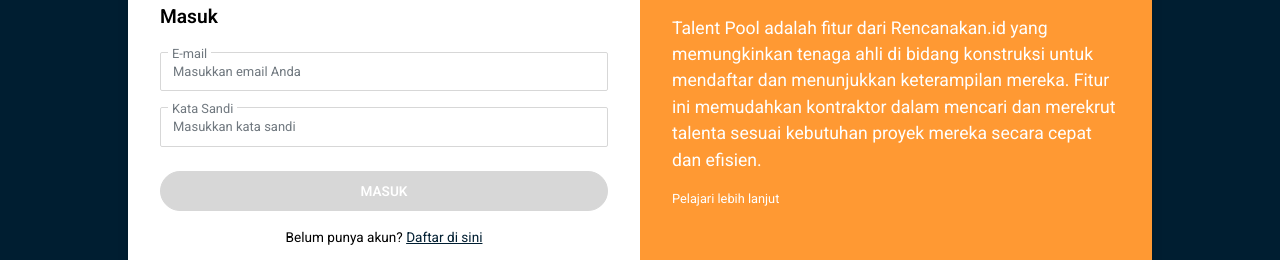
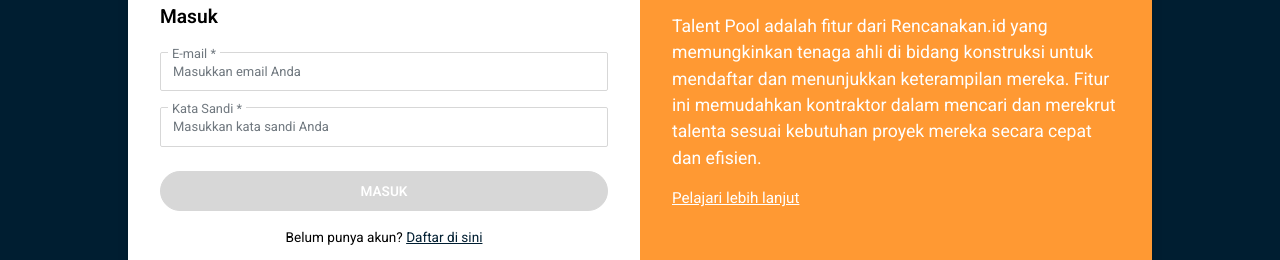
Before and after one commit to Rencanakan-id/rencanakan-talent_pool-frontend, a React (Vite) app: page /login in a window 1280 px wide. Shown: the part 378-638 px from the top of the page. Built offline with nearby package versions, Linux system fonts and the light colour scheme.

Commit message:
[GREEN] emphasize primary fields using * and emphasize href styles

```diff
--- a/src/modules/LoginFormModule/Section/login.tsx
+++ b/src/modules/LoginFormModule/Section/login.tsx
@@ -42,25 +42,25 @@
             <Input
               data-testid="email-input"
               name="email"
-              label="E-mail"
+              label="E-mail *"
               placeholder="Masukkan email Anda"
               type="email"
               value={formData.email ?? ''}
               onChange={handleInputChange}
               error={emailError}
-              data-error={emailError} // Add this line
+              data-error={emailError}
             />
 
             <Input
               data-testid="password-input"
               name="password"
-              label="Kata Sandi"
-              placeholder="Masukkan kata sandi"
+              label="Kata Sandi *"
+              placeholder="Masukkan kata sandi Anda"
               type="password"
               value={formData.password ?? ''}
               onChange={handleInputChange}
               error={commentError}
-              data-error={commentError} // Add this line
+              data-error={commentError}
             />
           </div>
 
@@ -101,9 +101,9 @@
               kontraktor dalam mencari dan merekrut talenta sesuai kebutuhan proyek mereka secara
               cepat dan efisien.
             </Typography>
-            <Typography variant="p5" className="mt-4">
+            <Typography variant="p3" className="mt-4">
               <a
-                className="cursor-pointer text-white hover:text-blue-700"
+                className="cursor-pointer text-white hover:text-blue-900 underline"
                 href="https://rencanakan.id/about-us/"
               >
                 Pelajari lebih lanjut
```
